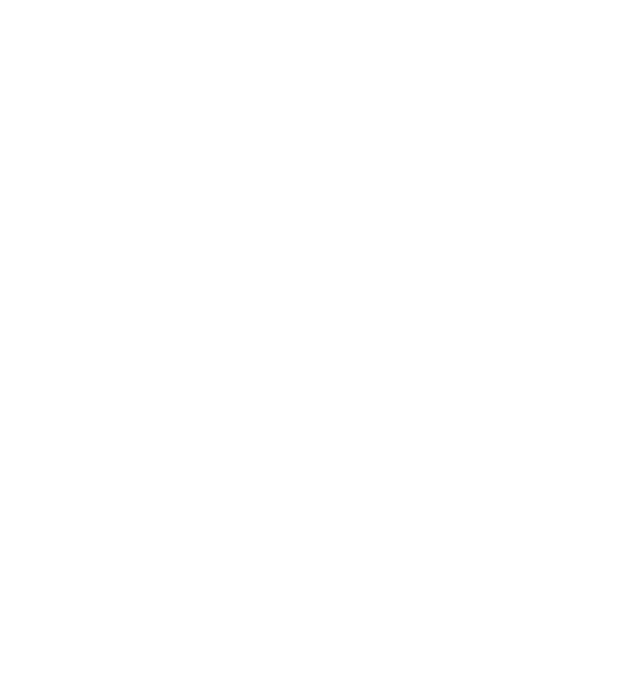
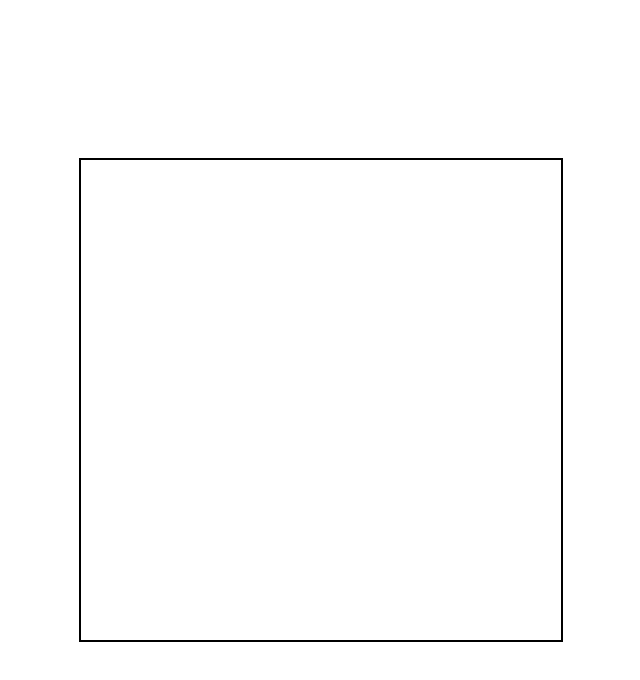
Before and after one commit to melcholign/etch-a-sketch, a plain HTML site: page index.html in a window 1280 px wide. Shown: the whole page, without its empty margins (319-959 px from the left). Drawn offline with Linux system fonts and the light colour scheme.

Commit message:
Stylize the body and make a square grid container
The style of the body is made so that the 640x640 grid container
can be centred on a viewport of greater dimensions.

```diff
--- a/index.html
+++ b/index.html
@@ -5,7 +5,7 @@
     <meta name="viewport" content="width=device-width, initial-scale=1.0">
     <title>Etch-a-sketch</title>
     <link rel="stylesheet" href="./styles.css">
-    <script src="./script.js"></script>
+    <script src="./script.js" defer></script>
 </head>
 <body>
 
--- a/script.js
+++ b/script.js
@@ -0,0 +1,16 @@
+"use strict"
+
+const body = document.querySelector('body');
+
+const gridContainer = makeGridContainer(480, 480);
+body.appendChild(gridContainer);
+
+function makeGridContainer(width, height) {
+    const gridContainer = document.createElement('div');
+
+    gridContainer.id = 'grid-container';
+    gridContainer.style.width = `${width}px`;
+    gridContainer.style.height = `${height}px`;
+
+    return gridContainer;
+}
--- a/styles.css
+++ b/styles.css
@@ -0,0 +1,13 @@
+body {
+    height: 100vh;
+    margin: 0px;
+    display: flex;
+    justify-content: center;
+    align-items: center;
+}
+
+#grid-container {
+    border: 2px solid black;
+    display: flex;
+    flex-wrap: wrap;
+}
```
